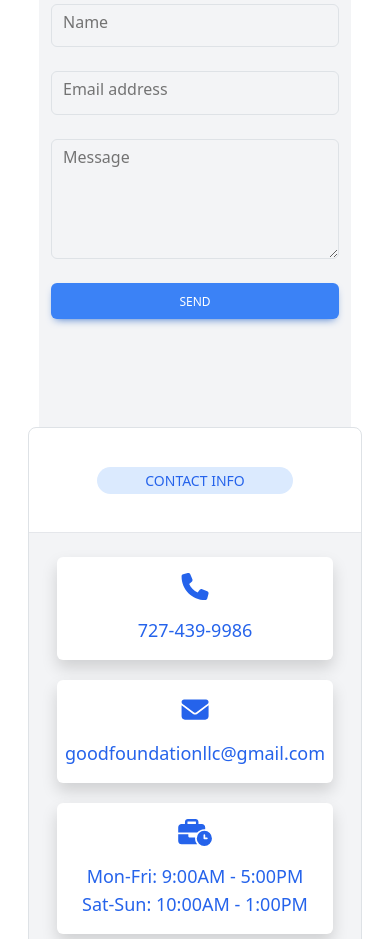
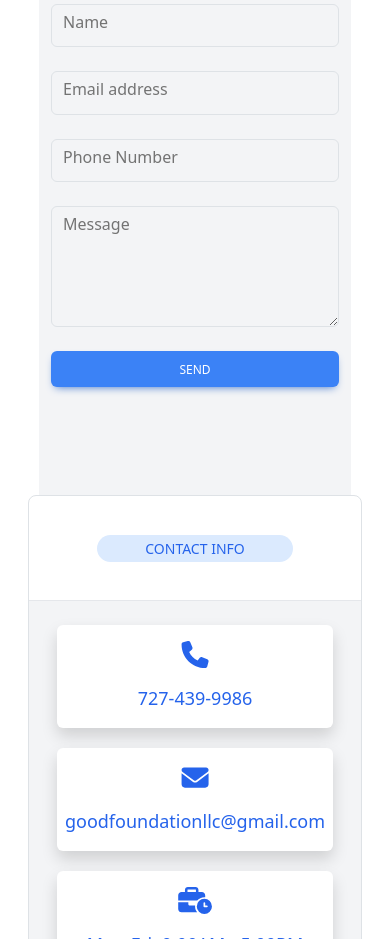
Before and after one commit to FadiBibawy/good-foundation-llc, a React (Create React App) app: page / in a window 390 px wide. Shown: the part 3360-4299 px from the top of the page. Built offline with nearby package versions, Linux system fonts and the light colour scheme.

Commit message:
added phone number to the input fields

```diff
--- a/src/components/Contact.js
+++ b/src/components/Contact.js
@@ -10,6 +10,7 @@
   const [name, setName] = useState("");
   const [email, setEmail] = useState("");
   const [message, setMessage] = useState("");
+  const [phone, setPhone] = useState("");
 
   const handleNameChange = (e) => {
     setName(e.target.value);
@@ -21,6 +22,10 @@
 
   const handleMessageChange = (e) => {
     setMessage(e.target.value);
+  };
+
+  const handlePhoneChange = (e) => {
+    setPhone(e.target.value);
   };
 
   return (
@@ -87,17 +92,39 @@
                       Email address
                     </label>
                   </div>
+
+                  <div class="relative mb-6" data-te-input-wrapper-init>
+                    <input
+                      type="number"
+                      class=" inputText peer block min-h-[auto] w-full rounded border border-gray-300 bg-transparent py-[0.5rem] px-3 leading-[1.6] outline-none transition-all duration-200 ease-linear focus:border-blue-500 focus:ring focus:ring-blue-200 focus:ring-opacity-50 focus:outline-none peer-focus:text-primary data-[te-input-state-active]:placeholder:opacity-100 motion-reduce:transition-none dark:text-neutral-200 dark:placeholder:text-neutral-200 dark:peer-focus:text-primary [&:not([data-te-input-placeholder-active])]:placeholder:opacity-0"
+                      id="phone"
+                      placeholder="Phone Number"
+                      value={phone}
+                      onChange={handlePhoneChange}
+                    />
+                    <label
+                      className={`pointer-events-none absolute top-0 left-3 mb-0 max-w-[90%] origin-[0_0] truncate pt-[0.37rem] leading-[1.6] text-neutral-500 transition-all duration-200 ease-out peer-focus:-translate-y-[0.5rem] peer-focus:scale-[0.8] peer-focus:text-primary peer-data-[te-input-state-active]:-translate-y-[0.9rem] peer-data-[te-input-state-active]:scale-[0.8] motion-reduce:transition-none dark:text-neutral-200 dark:peer-focus:text-primary ${
+                        phone
+                          ? "-translate-y-[0.5rem] scale-[0.8] text-primary "
+                          : ""
+                      }`}
+                      for="phone"
+                    >
+                      Phone Number
+                    </label>
+                  </div>
+
                   <div class="relative mb-6" data-te-input-wrapper-init>
                     <textarea
                       class=" inputText peer block min-h-[auto] w-full rounded border border-gray-300 bg-transparent py-[0.5rem] px-3 leading-[1.6] outline-none transition-all duration-200 ease-linear focus:border-blue-500 focus:ring focus:ring-blue-200 focus:ring-opacity-50 focus:outline-none peer-focus:text-primary data-[te-input-state-active]:placeholder:opacity-100 motion-reduce:transition-none dark:text-neutral-200 dark:placeholder:text-neutral-200 dark:peer-focus:text-primary [&:not([data-te-input-placeholder-active])]:placeholder:opacity-0"
-                      id="exampleFormControlTextarea1"
+                      id="messageControlTextarea1"
                       rows="4"
                       placeholder="Your message"
                       value={message}
                       onChange={handleMessageChange}
                     ></textarea>
                     <label
-                      for="exampleFormControlTextarea1"
+                      for="messageControlTextarea1"
                       class={`pointer-events-none absolute top-0 left-3 mb-0 max-w-[90%] origin-[0_0] truncate pt-[0.37rem] leading-[1.6] text-neutral-500 transition-all duration-200 ease-out peer-focus:-translate-y-[0.5rem] peer-focus:scale-[0.8] peer-focus:text-primary peer-data-[te-input-state-active]:-translate-y-[0.9rem] peer-data-[te-input-state-active]:scale-[0.8] motion-reduce:transition-none dark:text-neutral-200 dark:peer-focus:text-primary ${
                         message
                           ? "-translate-y-[0.5rem] scale-[0.8] text-primary "
```
